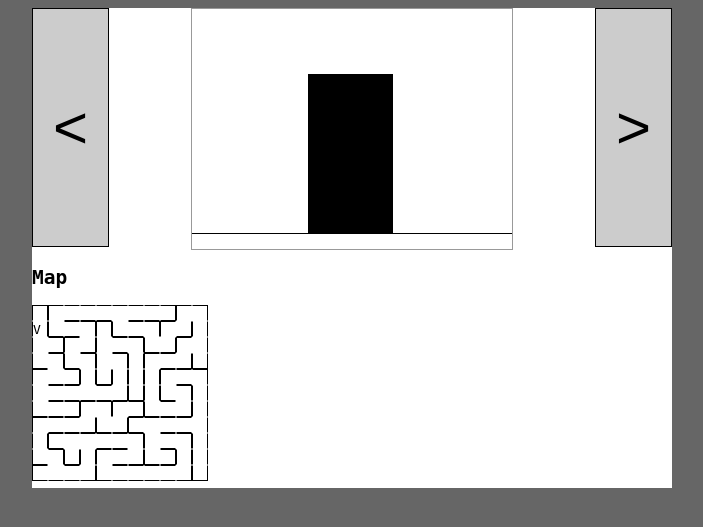
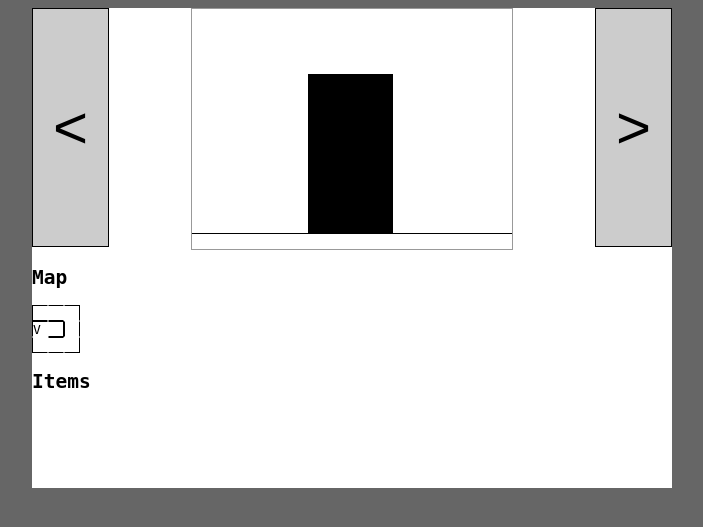
Before and after one commit to joao-gabriel/maze, a PHP site: page / in a window 1280 px wide. Shown: the top 527 px of the page, without its empty margins (288-991 px from the left). Run offline with PHP 8.4, Linux system fonts and the light colour scheme.

Commit message:
items, porta de saída e chave

```diff
--- a/css/estilos.css
+++ b/css/estilos.css
@@ -61,3 +61,29 @@
 .br { border-right: 1px solid #fff}
 .bb { border-bottom: 1px solid #fff}
 .bl { border-left: 1px solid #fff}
+
+
+#end {
+  position: absolute;
+  width: 105px;
+  height: 170px;
+  background: #d00;
+  top: 54px;
+  left: 106px;
+  border: 1px solid;
+  border-bottom: 0px;
+  text-align: center;
+}
+#end:before{
+  content: 'EXIT'
+}
+
+#key {
+  position: absolute;
+  bottom: 10px;
+  left: 10px;
+  width: 10px;
+  height: 20px;
+  background: #0d0;
+  cursor: pointer;
+}
--- a/index.php
+++ b/index.php
@@ -23,13 +23,18 @@
       <h2>Map</h2>
       <div id="mapa"></div>
 
+      <h2>Items</h2>
+      <div id="items"></div>
+
     </div>
 
 
   <script type="text/javascript" src="js/jquery-1.7.1.min.js"></script>
   <script type="text/javascript" src="js/cycle.js"></script>
   <script type="text/javascript" src="js/util.js"></script>
-  <script type="text/javascript" src="js/wall.js"></script>
+  <script type="text/javascript" src="js/item.js"></script>
+  <script type="text/javascript" src="js/inventory.js"></script>
+  <script type="text/javascript" src="js/roomStuff.js"></script>
   <script type="text/javascript" src="js/room.js"></script>
   <script type="text/javascript" src="js/maze.js"></script>
   <script type="text/javascript" src="js/main.js"></script>
--- /dev/null
+++ b/js/inventory.js
@@ -0,0 +1,6 @@
+function inventory(_items) {
+  _items = typeof _items !== "undefined" ? _items : new Array;
+  this.items = _items;
+
+
+}
--- /dev/null
+++ b/js/item.js
@@ -0,0 +1,3 @@
+function item(_what) {
+
+}
--- a/js/main.js
+++ b/js/main.js
@@ -1,9 +1,12 @@
+
+var items = new Array();
+
 $(document).ready(function() {
 
   // Define o número de salas do labirinto
   var labirinto = new Maze();
-  labirinto.width = 11;
-  labirinto.height = 11;
+  labirinto.width = 3;
+  labirinto.height = 3;
 
   // Cria o labirinto e coloca num array bidimensional de salas
   var salasArray = labirinto.create();
@@ -13,8 +16,22 @@
 
   // Define a direção inicial (sul)
   labirinto.direction = labirinto.south;
+  labirinto.enterRoom(salaInicial);
 
-  labirinto.enterRoom(salaInicial);
+  // Define a sala de saída
+  var salaFinal = salasArray[labirinto.height - 1][labirinto.width - 1];
+  var saida = new roomStuff();
+  saida.direction = labirinto.east;
+  saida.type = 'door';
+  saida.what = 'end';
+  salaFinal.roomStuff.push(saida);
+
+  var salaChave = salasArray[parseInt(random(seed)*labirinto.height)-1][parseInt(random(seed)*labirinto.width)-1];
+  var chave = new roomStuff();
+  chave.direction = labirinto.west;
+  chave.type = 'item';
+  chave.what = 'key';
+  salaChave.roomStuff.push(chave);
 
   $('#prev').click(function() {
     labirinto.direction = labirinto.direction > 1 ? labirinto.direction >> 1 : 8;
@@ -24,4 +41,7 @@
     labirinto.direction = labirinto.direction < 8 ? labirinto.direction << 1 : 1;
   });
 
+
+
+
 });
--- a/js/maze.js
+++ b/js/maze.js
@@ -61,7 +61,7 @@
     }
 
     // Escolhe uma sala aleatóriamente para ser a primeira
-    var seed = 13;
+
     var hPos = parseInt(random(seed) * this.width - 1);
     var vPos = parseInt(random(seed) * this.height - 1);
     var salaAtual = this.salasArray[vPos][hPos];
--- a/js/room.js
+++ b/js/room.js
@@ -4,13 +4,16 @@
   _vPos = typeof _vPos !== "undefined" ? _vPos : 0;
   _cameFrom = typeof _cameFrom !== "undefined" ? _cameFrom : 0;
   _walls = typeof _walls !== "undefined" ? _walls : null;
-  _roomStuff = typeof _roomStuff !== "undefined" ? _roomStuff : null;
+  _roomStuff = typeof _roomStuff !== "undefined" ? _roomStuff : new Array();
+
 
   this.hPos = _hPos;
   this.vPos = _vPos;
   this.cameFrom = _cameFrom;
   this.walls = _walls;
-  this.roomStyle = _roomStuff;
+  this.roomStuff = _roomStuff;
+
+
 
   this.show = show;
   function show(where) {
@@ -32,6 +35,22 @@
 
       this.view += '<div><img src="imgs/' + parede + '.png" title="' + directionName[i] + '"/>';
 
+      console.log(1<<i);
+
+      // Verifica se tem algo nesta sala
+      if (this.roomStuff.length > 0) {
+        console.log('aqui tem coisa');
+        // Verifica em que parede
+        for (j=0; j<this.roomStuff.length; j++){
+          if (this.roomStuff[j].direction === 1<<i){
+            console.log('na parede '+this.roomStuff[j].direction+' tem '+this.roomStuff[j].what);
+            this.view +=this.roomStuff[j].getStuff();
+            this.roomStuff[j].appendStuffEvent();
+          };
+        }
+
+      }
+
       // Se a parede é aberta, coloca o elemento porta
       this.view += parede === 'opened' ? '<div class="porta"></div>' : '';
 
@@ -45,10 +64,4 @@
 
   salaInstancia = this;
 
-
-
-
-
-
-
 }
--- /dev/null
+++ b/js/roomStuff.js
@@ -0,0 +1,41 @@
+
+function roomStuff(_direction, _type, _what) {
+
+  this.direction = _direction;
+  this.type = _type;
+  this.what = _what;
+
+  this.getStuff = getStuff;
+  function getStuff() {
+    return '<div class="' + this.type + '" id="' + this.what + '"></div>';
+  }
+  this.appendStuffEvent = appendStuffEvent;
+
+  function appendStuffEvent() {
+    console.log('appendStuffEvent' + this.what);
+
+    var what = this.what;
+
+    $("body").on("click", "#end", function(e) {
+      // Verifica se o jogador tem a chave
+      console.log(items);
+      if (items.indexOf('key') !== -1) {
+        alert('Saiu');
+      }else{
+        alert('Porta trancada');
+      }
+
+    });
+
+    $("body").on("click", ".item", function(e) {
+      // Verifica se o jogador tem a chave
+      console.log(items);
+      items.push(what);
+      $(this).remove();
+      $('#items').append(what+' ');
+    });
+
+
+
+  }
+}
--- a/js/util.js
+++ b/js/util.js
@@ -11,6 +11,8 @@
   return arr;
 }
 
+var seed = 13;
+
 function random(seed) {
   var x = Math.sin(seed++) * 10000;
   return x - Math.floor(x);
--- a/js/wall.js
+++ /dev/null
@@ -1,8 +0,0 @@
-
-function Wall(_direction, _opened, _item) {
-
-  this.direction = _direction;
-  this.opened = _opened;
-  this.item = _item;
-
-}
```
